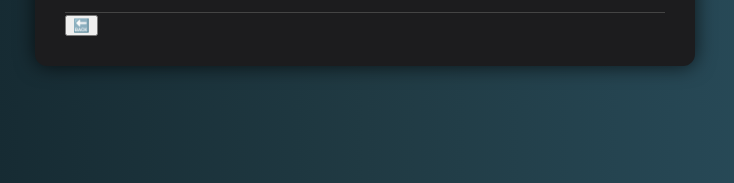
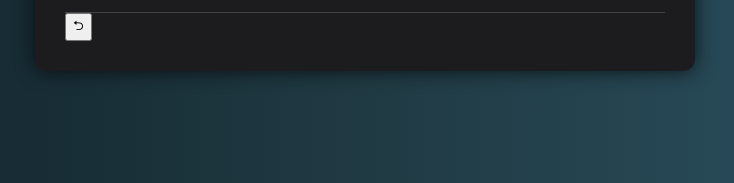
Before and after one commit to 67319010002/ex2-myteam-0207013, a plain HTML site: page contact.html in a window 1280 px wide. Shown: the part 583-766 px from the top of the page, 275-1009 px from the left. Drawn offline with Linux system fonts and the light colour scheme.

Commit message:
Update contact.html

```diff
--- a/contact.html
+++ b/contact.html
@@ -78,7 +78,7 @@
       <div class="age">Age: 19</div>
     </div>
 
-    <button class="back-button" onclick="location.href='index.html'">🔙</button>
+    <button class="back-button" onclick="location.href='index.html'">⮌</button>
 
   </div>
 </body>
```
